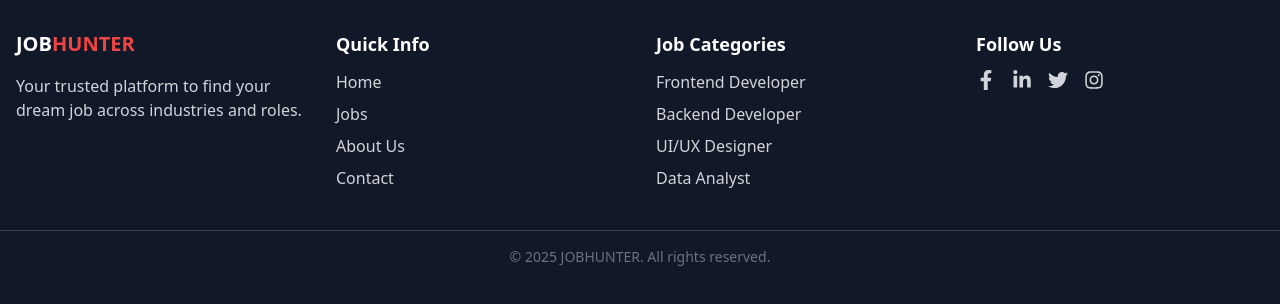
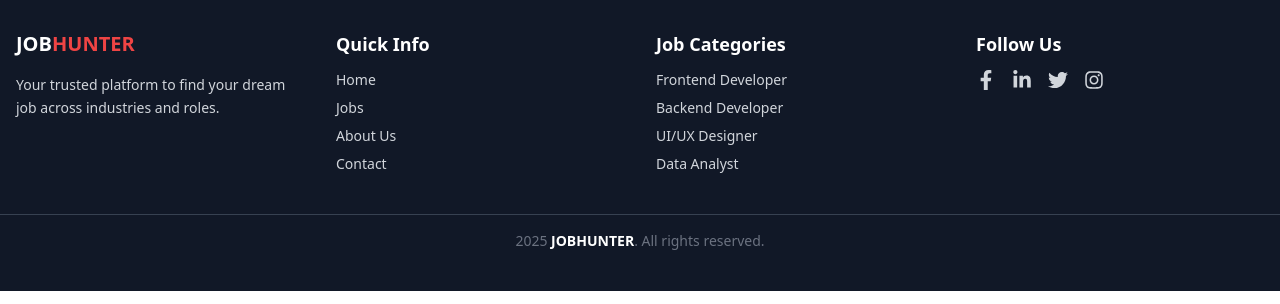
Before and after one commit to gaurav14082002/JobHunter, a React (Create React App) app in the folder frontend/: page / in a window 1280 px wide. Shown: the part 882-1186 px from the top of the page. Built offline with nearby package versions, Linux system fonts and the light colour scheme; no server answers.

Commit message:
Update Footer.js

```diff
--- a/frontend/src/components/Footer.js
+++ b/frontend/src/components/Footer.js
@@ -4,34 +4,36 @@ import { FaFacebookF, FaLinkedinIn, FaTwitter, FaInstagram } from "react-icons/f
 const Footer = () => {
   return (
     <footer className="bg-gray-900 text-gray-300 py-10">
-      <div className="max-w-7xl mx-auto px-4 grid grid-cols-1 md:grid-cols-4 gap-8">
-        {/* Company Info */}
+      <div className="max-w-7xl mx-auto px-4 grid grid-cols-1 sm:grid-cols-2 md:grid-cols-4 gap-8">
+
         <div>
           <h2 className="text-xl font-bold text-white mb-4">
             JOB<span className="text-red-500">HUNTER</span>
           </h2>
-          <p>Your trusted platform to find your dream job across industries and roles.</p>
+          <p className="text-sm leading-relaxed">
+            Your trusted platform to find your dream job across industries and roles.
+          </p>
         </div>
 
-        {/* Quick Info */}
+
         <div>
           <h3 className="text-lg font-semibold text-white mb-3">Quick Info</h3>
-          <ul className="space-y-2">
-            <li>Home</li>
-            <li>Jobs</li>
-            <li>About Us</li>
-            <li>Contact</li>
+          <ul className="space-y-2 text-sm">
+            <li className="hover:text-white cursor-pointer">Home</li>
+            <li className="hover:text-white cursor-pointer">Jobs</li>
+            <li className="hover:text-white cursor-pointer">About Us</li>
+            <li className="hover:text-white cursor-pointer">Contact</li>
           </ul>
         </div>
 
-        {/* Categories */}
+
         <div>
           <h3 className="text-lg font-semibold text-white mb-3">Job Categories</h3>
-          <ul className="space-y-2">
-            <li>Frontend Developer</li>
-            <li>Backend Developer</li>
-            <li>UI/UX Designer</li>
-            <li>Data Analyst</li>
+          <ul className="space-y-2 text-sm">
+            <li className="hover:text-white cursor-pointer">Frontend Developer</li>
+            <li className="hover:text-white cursor-pointer">Backend Developer</li>
+            <li className="hover:text-white cursor-pointer">UI/UX Designer</li>
+            <li className="hover:text-white cursor-pointer">Data Analyst</li>
           </ul>
         </div>
 
@@ -39,17 +41,25 @@ const Footer = () => {
         <div>
           <h3 className="text-lg font-semibold text-white mb-3">Follow Us</h3>
           <div className="flex space-x-4 text-xl">
-            <FaFacebookF />
-            <FaLinkedinIn />
-            <FaTwitter />
-            <FaInstagram />
+            <a href="#" className="hover:text-white">
+              <FaFacebookF />
+            </a>
+            <a href="#" className="hover:text-white">
+              <FaLinkedinIn />
+            </a>
+            <a href="#" className="hover:text-white">
+              <FaTwitter />
+            </a>
+            <a href="#" className="hover:text-white">
+              <FaInstagram />
+            </a>
           </div>
         </div>
       </div>
 
-      {/* Footer Bottom */}
-      <div className="mt-10 text-center text-sm text-gray-500 border-t border-gray-700 pt-4">
-        © {new Date().getFullYear()} JOBHUNTER. All rights reserved.
+
+      <div className="mt-10 text-center text-sm text-gray-500 border-t border-gray-700 pt-4 px-4">
+         {new Date().getFullYear()} <span className="text-white font-semibold">JOBHUNTER</span>. All rights reserved.
       </div>
     </footer>
   );
```
